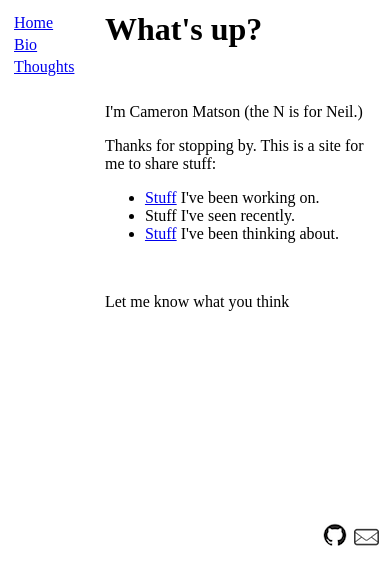
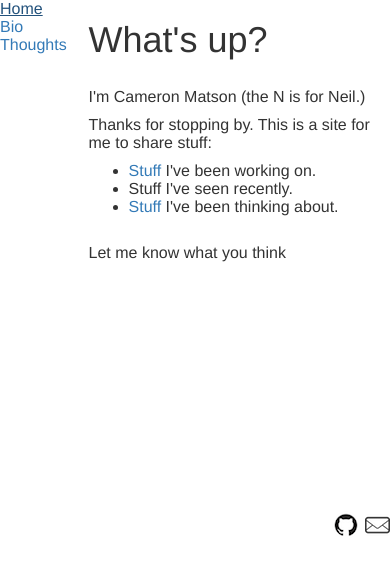
Before and after one commit to ncmatson/ncmatson, a Flask app: page / in a window 390 px wide. Shown: the top 585 px of the page. Run offline with Flask 2, Linux system fonts and the light colour scheme; some libraries are stand-ins or nearby versions.

Commit message:
responsive (maybe)

```diff
--- a/app/templates/base.html
+++ b/app/templates/base.html
@@ -1,5 +1,7 @@
 <html>
   <head>
+    <meta name="viewport" content="width=device-width, initial-scale=1.0">
+    <link href="//netdna.bootstrapcdn.com/bootstrap/3.3.6/css/bootstrap.min.css" rel="stylesheet" media="screen">
     {% if title %}
     <title> {{ title }} </title>
     {% else %}
@@ -32,7 +34,7 @@
       </tr>
       <tr id="footer" height = 50px>
         <td colspan="3" valign="middle">
-          <a href="http://github.com/ncmatson"><img src="{{ url_for('static', filename = 'img/GitHub-Mark.png')}}"></a>
+          <a href="http://github.com/ncmatson" target=" "><img src="{{ url_for('static', filename = 'img/GitHub-Mark.png')}}"></a>
           <a href="mailto:cmatson@smu.edu"><img src="{{ url_for('static', filename = 'img/mail-128.png') }}"></a>
         </td>
       </tr>
```
